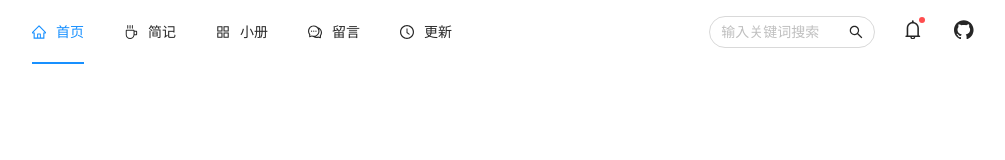
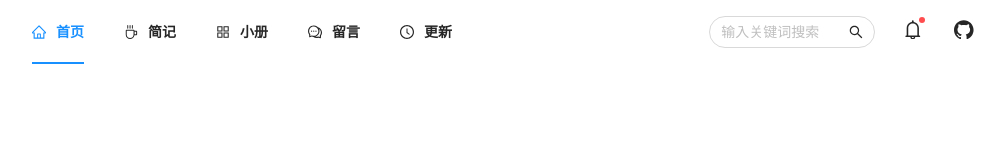
Before and after one commit to dongyuanxin/cloudpress, a Next.js app in the folder frontend/: page / in a window 1280 px wide. Shown: the top 160 px of the page, without its empty margins (108-1113 px from the left). Built offline with nearby package versions, Linux system fonts and the light colour scheme.

Commit message:
chore(build): 路由访问由.html => / 后缀访问

```diff
--- a/frontend/components/Navigation/index.jsx
+++ b/frontend/components/Navigation/index.jsx
@@ -59,7 +59,14 @@ const Navigation = ({
     return <Header style={style}>
         <Row style={{ width: '1040px', maxWidth: '95vw', margin: '0 auto'}}>
             <Col span={12}>
-                <Menu mode='horizontal' selectedKeys={selectedKeys} style={{borderColor: 'transparent'}}>
+                <Menu
+                    mode='horizontal'
+                    selectedKeys={selectedKeys}
+                    style={{
+                        borderColor: 'transparent',
+                        fontWeight: 'bold'
+                    }}
+                >
                     {
                         nav.map((item) => (
                             <Menu.Item key={item.key} icon={item.icon}
--- a/frontend/next.config.js
+++ b/frontend/next.config.js
@@ -4,4 +4,5 @@ module.exports = {
   sassOptions: {
     includePaths: [path.join(__dirname, 'styles')],
   },
+  exportTrailingSlash: true
 }
--- a/frontend/package.json
+++ b/frontend/package.json
@@ -4,7 +4,7 @@
   "private": true,
   "scripts": {
     "dev": "next dev",
-    "build": "next build",
+    "build": "next build && next export",
     "start": "next start"
   },
   "dependencies": {
```
